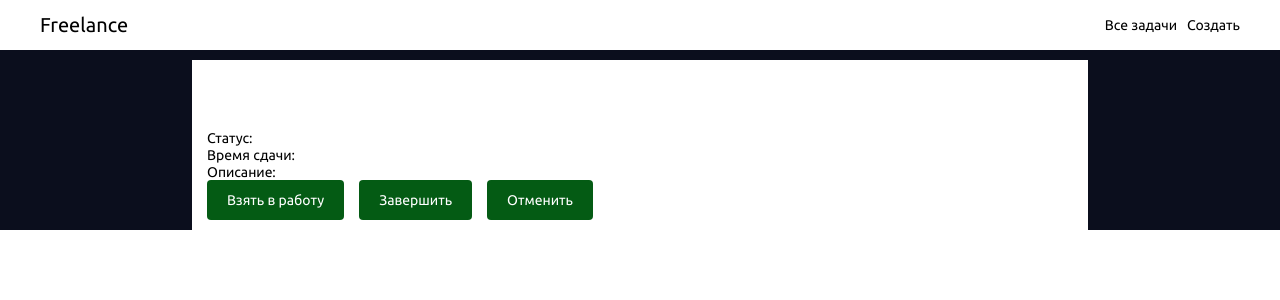
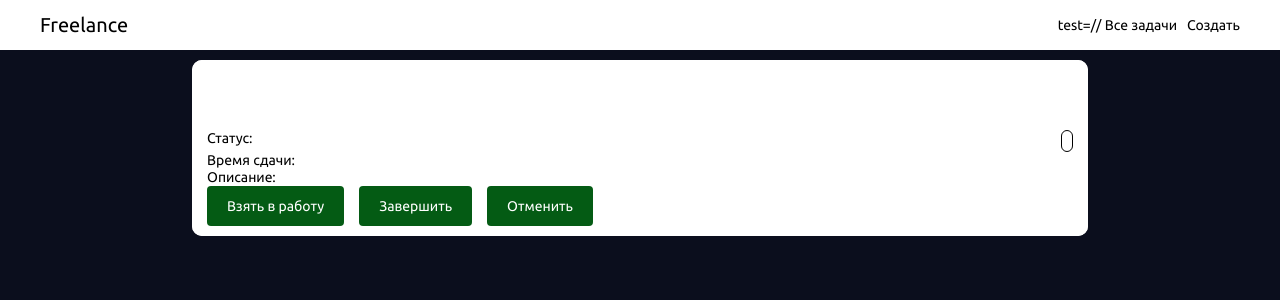
Before and after one commit to dzmitry-viartseika/app-vue3, a Vue app: page /task/1 in a window 1280 px wide. Shown: the top 300 px of the page. Built offline with nearby package versions, Linux system fonts and the light colour scheme.

Commit message:
# add task route

```diff
--- a/src/App.vue
+++ b/src/App.vue
@@ -1,6 +1,6 @@
 <template>
   <div class="app">
-    <navBarTemplate />
+    <navBarTemplate :activeRoute="activeRoute"/>
     <div class="app__container">
       <router-view/>
     </div>
@@ -9,13 +9,27 @@
 
 <script>
 import navBarTemplate from '@/components/navBarTemplate.vue';
+import { onBeforeMount, ref } from 'vue';
+import { useRoute } from 'vue-router';
 
 export default {
   name: 'App',
   components: {
     navBarTemplate,
   },
-  setup() {},
+  setup() {
+    const route = useRoute();
+    const activeRoute = ref(null);
+
+    onBeforeMount(() => {
+      const { path } = route;
+      activeRoute.value = `/${path}`;
+    });
+
+    return {
+      activeRoute,
+    };
+  },
 };
 </script>
 
--- a/src/assets/scss/_core.scss
+++ b/src/assets/scss/_core.scss
@@ -6,6 +6,7 @@ body {
 
 .app {
   background: #0b0e1d;
+  height: 100vh;
 
   &__container {
     width: 70%;
@@ -16,5 +17,6 @@ body {
   &__title {
     font-size: 30px;
     color: $color-white;
+    margin-bottom: 15px;
   }
 }
--- a/src/components/navBarTemplate.vue
+++ b/src/components/navBarTemplate.vue
@@ -4,7 +4,9 @@
       Freelance
     </div>
     <nav class="app-header__nav">
+      test={{ test }}
       <a class="app-header__link"
+         :class="{'app-header__link_active': test === link.route}"
          v-for="link in navList"
          :key="link.id"
          @click.prevent="proceedTo(link.route)">
@@ -17,18 +19,28 @@
 <script>
 import navList from '@/constants/navList';
 import { useRouter } from 'vue-router';
+import { ref } from 'vue';
 
 export default {
   name: 'navBarTemplate',
-  setup() {
+  props: {
+    activeRoute: {
+      type: String,
+    },
+  },
+  setup(props) {
     const router = useRouter();
+    const test = ref(props.activeRoute);
+    console.log('test', test.value);
 
     const proceedTo = (route) => {
       router.push(`${route}`);
+      test.value = route;
     };
     return {
       proceedTo,
       navList,
+      test,
     };
   },
 };
@@ -70,6 +82,13 @@ export default {
   &__link + .app-header__link {
     margin-left: 10px;
   }
+
+  &__link {
+
+    &_active {
+      color: green;
+    }
+  }
 }
 
 </style>
--- a/src/constants/navList.js
+++ b/src/constants/navList.js
@@ -1,7 +1,7 @@
 const navList = [
   {
     id: 1,
-    route: 'all',
+    route: '/',
     text: 'Все задачи',
   },
   {
--- a/src/store/index.js
+++ b/src/store/index.js
@@ -28,11 +28,9 @@ export default createStore({
       getters.tasksList.push(data);
     },
     [types.CHANGED_STATUS](getters, data) {
-      console.log('data', data);
       const { id } = data;
       const task = getters.tasksList.findIndex((el) => el.id === id);
       getters.tasksList.splice(task, 1, data);
-      console.log('tasksList', getters.tasksList);
     },
   },
   actions: {
--- a/src/views/Home.vue
+++ b/src/views/Home.vue
@@ -13,8 +13,8 @@
       <div class="app-home__item-date">
         {{ task.date }}
       </div>
-      <div class="app-home__item-desciption">
-        {{ task.desciption }}
+      <div class="app-home__item-description">
+        {{ task.description }}
       </div>
       <button class="app-button" @click="goToRoute(task.id)"> Посмотреть </button>
     </div>
@@ -39,7 +39,6 @@ export default {
     const activeTasks = computed(() => allTaskList.filter((task) => task.status === 'active'));
 
     const goToRoute = (id) => {
-      console.log('id', id);
       router.push({
         name: 'Task',
         params: {
@@ -62,6 +61,7 @@ export default {
 
 .app-home {
   height: 100%;
+  margin-top: 15px;
 
   &__item {
     background: $color-white;
@@ -87,6 +87,10 @@ export default {
       font-size: 16px;
       font-weight: 700;
     }
+
+    &-description {
+      margin-bottom: 20px;
+    }
   }
 }
 </style>
--- a/src/views/Task.vue
+++ b/src/views/Task.vue
@@ -5,7 +5,10 @@
         {{ activeTask.title }}
       </div>
       <div class="app-task-info__status">
-        Статус: {{ activeTask.status }}
+        <div>
+          Статус:
+        </div>
+        <appStatus :type="activeTask.status" />
       </div>
       <div class="app-task-info__date">
         Время сдачи: {{ activeTask.date }}
@@ -25,22 +28,25 @@
 <script>
 import { useRoute } from 'vue-router';
 import { useStore } from 'vuex';
-import { computed } from 'vue';
+import { computed, reactive } from 'vue';
+import appStatus from '@/components/appStatus.vue';
 
 export default {
   name: 'Task',
+  components: {
+    appStatus,
+  },
   setup() {
     const route = useRoute();
     const store = useStore();
     const { params: { id } } = route;
     const allTasksList = computed(() => store.getters.tasksList);
     const task = allTasksList.value.find((item) => item.id === id);
-    const activeTask = {
+    const activeTask = reactive({
       ...task,
-    };
+    });
 
     const actionBtn = (status) => {
-      console.log('status', status);
       if (status === 'process') {
         activeTask.status = 'pending';
       } else if (status === 'done') {
@@ -48,8 +54,6 @@ export default {
       } else if (status === 'cancelled') {
         activeTask.status = 'cancelled';
       }
-      const test = allTasksList.value.findIndex((el) => el.id === activeTask.id);
-      allTasksList.value.splice(test, 1, activeTask);
       store.dispatch('changedStatus', activeTask);
     };
 
@@ -75,10 +79,16 @@ export default {
     background: $color-white;
     width: 100%;
     padding: 40px 15px 10px;
+    border-radius: 10px;
 
     &__title {
       font-size: 40px;
       margin-bottom: 30px;
+    }
+
+    &__status {
+      display: flex;
+      justify-content: space-between;
     }
 
     &__actions {
```
